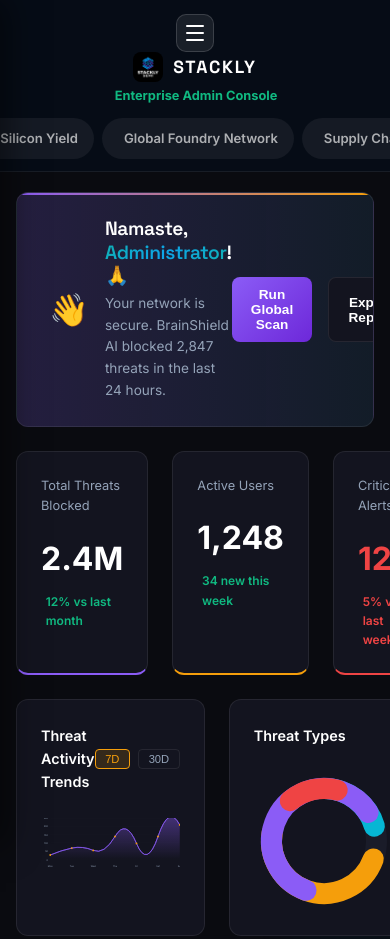
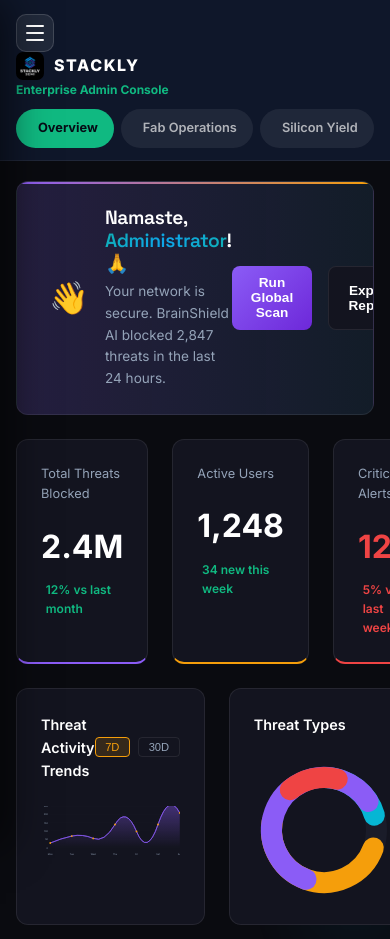
Before and after one commit to lingalamanasa/Semiconductor-Manifacturing, a plain HTML site: page dashboard-admin.html in a window 390 px wide. Shown: the top 939 px of the page. Drawn offline with Linux system fonts and the light colour scheme.

Commit message:
fix: completely rebuild mobile menubar CSS - single clean responsive block for both dashboards

```diff
--- a/css/dashboard-enterprise.css
+++ b/css/dashboard-enterprise.css
@@ -263,139 +263,35 @@
 ::-webkit-scrollbar-thumb { background: rgba(255,255,255,0.1); border-radius: 4px; }
 ::-webkit-scrollbar-thumb:hover { background: rgba(255,255,255,0.2); }
 
-/* ══════════════════════════════════════
-   MOBILE MENUBAR VISIBILITY
-══════════════════════════════════════ */
-@media (max-width: 900px) {
-  .db-mobile-bar {
-    display: flex !important;
-    flex-direction: column !important;
-    position: sticky;
-    top: 0;
-    z-index: 9999;
-  }
-  .sidebar {
-    display: none !important;
-  }
-  .dashboard-layout {
-    grid-template-columns: 1fr !important;
-  }
-  .dashboard-main {
-    padding: 20px 16px !important;
-  }
-}
-
-/* ═══════════════════════════════════════════
-   MOBILE MENUBAR  — Matches Supply Chain style
-═══════════════════════════════════════════ */
-.db-mobile-bar {
-    display: none;
-}
+/* ════════════════════════════════════════════════════════════
+   SEMICONDUCTOR DASHBOARD — CLEAN MOBILE MENUBAR
+════════════════════════════════════════════════════════════ */
+.mob-hamburger { display: none; }
+.mob-drawer { transform: translateX(-100%); }
+.mob-drawer-overlay { display: none; }
 
 @media (max-width: 900px) {
-    /* hide desktop sidebar */
+  /* Hide sidebar */
   .sidebar, .ent-sidebar { display: none !important; }
   .dashboard-layout, .ent-layout { display: block !important; }
   .dashboard-main, .ent-main { padding: 20px 16px !important; }
 
-    /* show mobile bar */
+  /* Show mobile bar */
   .db-mobile-bar {
-        display: block;
-        background: #060c16;
+    display: block !important;
+    background: #0F172A;
     border-bottom: 1px solid rgba(255,255,255,0.07);
     padding: 14px 16px 0;
     position: sticky;
     top: 0;
     z-index: 9999;
     width: 100%;
+    box-sizing: border-box;
   }
 
-    /* Logo row */
-    .db-mob-logo {
-        display: flex;
-        align-items: center;
-        gap: 10px;
-        text-decoration: none;
-        color: #fff;
-        font-weight: 800;
-        font-size: 1.1rem;
-        letter-spacing: 0.1em;
-        font-family: "Space Grotesk", sans-serif;
-        margin-bottom: 4px;
-    }
-    .db-mob-logo img {
-        width: 30px;
-        height: 30px;
-        border-radius: 8px;
-        object-fit: cover;
-    }
-
-    /* Subtitle */
-    .db-mob-subtitle {
-        font-size: 0.8rem;
-        color: #10b981;
-        font-weight: 700;
-        margin-bottom: 12px;
-        padding-left: 2px;
-    }
-
-    /* Scrollable pill nav */
-    .db-mob-nav {
-        display: flex;
-        flex-direction: row;
-        overflow-x: auto;
-        gap: 8px;
-        white-space: nowrap;
-        padding-bottom: 12px;
-        -webkit-overflow-scrolling: touch;
-        scrollbar-width: none;
-    }
-    .db-mob-nav::-webkit-scrollbar { display: none; }
-
-    /* Pill items */
-    .db-mob-item {
-        display: inline-flex;
-        align-items: center;
-        gap: 6px;
-        padding: 9px 16px;
-        border-radius: 100px;
-        font-size: 0.82rem;
-        font-weight: 600;
-        color: rgba(255,255,255,0.65);
-        background: rgba(255,255,255,0.06);
-        border: none;
-        text-decoration: none;
-        flex-shrink: 0;
-        transition: all 0.2s ease;
-    }
-    .db-mob-item:hover {
-        background: rgba(255,255,255,0.12);
-        color: #fff;
-    }
-    .db-mob-active {
-        background: #10b981 !important;
-        color: #060c16 !important;
-        font-weight: 700;
-    }
-    .db-mob-logout {
-        color: #ef4444 !important;
-        background: rgba(239,68,68,0.1) !important;
-        border: 1px solid rgba(239,68,68,0.35) !important;
-    }
-    .db-mob-logout:hover {
-        background: #ef4444 !important;
-        color: #fff !important;
-    }
-}
-
-/* ════════════════════════════════════════
-   HAMBURGER + DRAWER MENU (Mobile)
-════════════════════════════════════════ */
-.mob-hamburger { display: none; }
-
-@media (max-width: 900px) {
+  /* Hamburger */
   .mob-hamburger {
-    display: flex;
+    display: flex !important;
     flex-direction: column;
     justify-content: center;
     align-items: center;
@@ -411,20 +307,70 @@
   .mob-hamburger span {
     display: block;
     width: 18px; height: 2px;
-    background: #fff;
-    border-radius: 2px;
-    transition: all 0.25s;
+    background: #fff; border-radius: 2px;
   }
-  .mob-hamburger:hover { background: rgba(255,255,255,0.16); }
 
+  /* Logo row */
+  .db-mob-logo {
+    display: flex !important;
+    align-items: center;
+    gap: 10px;
+    text-decoration: none;
+    color: #fff;
+    font-weight: 800;
+    font-size: 1rem;
+    letter-spacing: 0.1em;
+  }
+  .db-mob-logo img { width: 28px; height: 28px; border-radius: 7px; object-fit: cover; }
+
+  /* Subtitle */
+  .db-mob-subtitle {
+    font-size: 0.75rem;
+    font-weight: 700;
+    color: #10B981;
+    margin-bottom: 10px;
+  }
+
+  /* Pills */
+  .db-mob-nav {
+    display: flex !important;
+    flex-direction: row;
+    overflow-x: auto;
+    gap: 7px;
+    white-space: nowrap;
+    padding-bottom: 12px;
+    -webkit-overflow-scrolling: touch;
+    scrollbar-width: none;
+  }
+  .db-mob-nav::-webkit-scrollbar { display: none; }
+  .db-mob-item {
+    display: inline-flex !important;
+    align-items: center;
+    gap: 6px;
+    padding: 8px 15px;
+    border-radius: 100px;
+    font-size: 0.8rem;
+    font-weight: 600;
+    color: rgba(255,255,255,0.65);
+    background: rgba(255,255,255,0.07);
+    text-decoration: none;
+    flex-shrink: 0;
+    transition: all 0.2s;
+    border: 1px solid transparent;
+  }
+  .db-mob-active { background: #10B981 !important; color: #060c16 !important; font-weight: 700; }
+  .db-mob-logout { color: #EF4444 !important; background: rgba(239,68,68,0.1) !important; border: 1px solid rgba(239,68,68,0.35) !important; }
+  .db-mob-logout:hover { background: #EF4444 !important; color: #fff !important; }
+
+  /* ── Drawer ── */
   .mob-drawer-overlay {
     display: none;
     position: fixed; inset: 0;
-    background: rgba(0,0,0,0.6);
+    background: rgba(0,0,0,0.65);
     z-index: 19998;
     backdrop-filter: blur(3px);
   }
-  .mob-drawer-overlay.open { display: block; }
+  .mob-drawer-overlay.open { display: block !important; }
 
   .mob-drawer {
     position: fixed;
@@ -435,10 +381,10 @@
     transform: translateX(-100%);
     transition: transform 0.32s cubic-bezier(0.4,0,0.2,1);
     display: flex; flex-direction: column;
-    box-shadow: 6px 0 32px rgba(0,0,0,0.5);
+    box-shadow: 6px 0 40px rgba(0,0,0,0.6);
     border-right: 1px solid rgba(255,255,255,0.06);
   }
-  .mob-drawer.open { transform: translateX(0); }
+  .mob-drawer.open { transform: translateX(0) !important; }
 
   .mob-drawer-header {
     display: flex; align-items: center;
@@ -461,13 +407,11 @@
     transition: all 0.2s;
   }
   .mob-drawer-close:hover { background: rgba(255,255,255,0.15); color:#fff; }
-
   .mob-drawer-sub {
     padding: 10px 20px 16px;
     font-size: 0.75rem; font-weight: 700;
     color: #10B981;
   }
-
   .mob-drawer-nav {
     flex: 1; display: flex; flex-direction: column;
     gap: 5px; padding: 0 14px; overflow-y: auto;
@@ -479,10 +423,8 @@
     color: rgba(255,255,255,0.65);
     text-decoration: none; transition: all 0.2s;
   }
-  .mob-drawer-item i { width: 18px; text-align: center; }
   .mob-drawer-item:hover { background: rgba(255,255,255,0.07); color: #fff; }
   .mob-drawer-active { background: rgba(16,185,129,0.12) !important; color: #10B981 !important; }
-
   .mob-drawer-footer {
     padding: 14px 14px 28px;
     border-top: 1px solid rgba(255,255,255,0.07);
--- a/css/style.css
+++ b/css/style.css
@@ -909,139 +909,35 @@
     100% { transform: translate(-30px, 40px) scale(0.95); }
 }
 
-/* ══════════════════════════════════════
-   MOBILE MENUBAR VISIBILITY
-══════════════════════════════════════ */
-@media (max-width: 900px) {
-  .db-mobile-bar {
-    display: flex !important;
-    flex-direction: column !important;
-    position: sticky;
-    top: 0;
-    z-index: 9999;
-  }
-  .sidebar {
-    display: none !important;
-  }
-  .dashboard-layout {
-    grid-template-columns: 1fr !important;
-  }
-  .dashboard-main {
-    padding: 20px 16px !important;
-  }
-}
-
-/* ═══════════════════════════════════════════
-   MOBILE MENUBAR  — Matches Supply Chain style
-═══════════════════════════════════════════ */
-.db-mobile-bar {
-    display: none;
-}
+/* ════════════════════════════════════════════════════════════
+   SEMICONDUCTOR DASHBOARD — CLEAN MOBILE MENUBAR
+════════════════════════════════════════════════════════════ */
+.mob-hamburger { display: none; }
+.mob-drawer { transform: translateX(-100%); }
+.mob-drawer-overlay { display: none; }
 
 @media (max-width: 900px) {
-    /* hide desktop sidebar */
+  /* Hide sidebar */
   .sidebar, .ent-sidebar { display: none !important; }
   .dashboard-layout, .ent-layout { display: block !important; }
   .dashboard-main, .ent-main { padding: 20px 16px !important; }
 
-    /* show mobile bar */
+  /* Show mobile bar */
   .db-mobile-bar {
-        display: block;
-        background: #060c16;
+    display: block !important;
+    background: #0F172A;
     border-bottom: 1px solid rgba(255,255,255,0.07);
     padding: 14px 16px 0;
     position: sticky;
     top: 0;
     z-index: 9999;
     width: 100%;
+    box-sizing: border-box;
   }
 
-    /* Logo row */
-    .db-mob-logo {
-        display: flex;
-        align-items: center;
-        gap: 10px;
-        text-decoration: none;
-        color: #fff;
-        font-weight: 800;
-        font-size: 1.1rem;
-        letter-spacing: 0.1em;
-        font-family: "Space Grotesk", sans-serif;
-        margin-bottom: 4px;
-    }
-    .db-mob-logo img {
-        width: 30px;
-        height: 30px;
-        border-radius: 8px;
-        object-fit: cover;
-    }
-
-    /* Subtitle */
-    .db-mob-subtitle {
-        font-size: 0.8rem;
-        color: #10b981;
-        font-weight: 700;
-        margin-bottom: 12px;
-        padding-left: 2px;
-    }
-
-    /* Scrollable pill nav */
-    .db-mob-nav {
-        display: flex;
-        flex-direction: row;
-        overflow-x: auto;
-        gap: 8px;
-        white-space: nowrap;
-        padding-bottom: 12px;
-        -webkit-overflow-scrolling: touch;
-        scrollbar-width: none;
-    }
-    .db-mob-nav::-webkit-scrollbar { display: none; }
-
-    /* Pill items */
-    .db-mob-item {
-        display: inline-flex;
-        align-items: center;
-        gap: 6px;
-        padding: 9px 16px;
-        border-radius: 100px;
-        font-size: 0.82rem;
-        font-weight: 600;
-        color: rgba(255,255,255,0.65);
-        background: rgba(255,255,255,0.06);
-        border: none;
-        text-decoration: none;
-        flex-shrink: 0;
-        transition: all 0.2s ease;
-    }
-    .db-mob-item:hover {
-        background: rgba(255,255,255,0.12);
-        color: #fff;
-    }
-    .db-mob-active {
-        background: #10b981 !important;
-        color: #060c16 !important;
-        font-weight: 700;
-    }
-    .db-mob-logout {
-        color: #ef4444 !important;
-        background: rgba(239,68,68,0.1) !important;
-        border: 1px solid rgba(239,68,68,0.35) !important;
-    }
-    .db-mob-logout:hover {
-        background: #ef4444 !important;
-        color: #fff !important;
-    }
-}
-
-/* ════════════════════════════════════════
-   HAMBURGER + DRAWER MENU (Mobile)
-════════════════════════════════════════ */
-.mob-hamburger { display: none; }
-
-@media (max-width: 900px) {
+  /* Hamburger */
   .mob-hamburger {
-    display: flex;
+    display: flex !important;
     flex-direction: column;
     justify-content: center;
     align-items: center;
@@ -1057,20 +953,70 @@
   .mob-hamburger span {
     display: block;
     width: 18px; height: 2px;
-    background: #fff;
-    border-radius: 2px;
-    transition: all 0.25s;
+    background: #fff; border-radius: 2px;
   }
-  .mob-hamburger:hover { background: rgba(255,255,255,0.16); }
 
+  /* Logo row */
+  .db-mob-logo {
+    display: flex !important;
+    align-items: center;
+    gap: 10px;
+    text-decoration: none;
+    color: #fff;
+    font-weight: 800;
+    font-size: 1rem;
+    letter-spacing: 0.1em;
+  }
+  .db-mob-logo img { width: 28px; height: 28px; border-radius: 7px; object-fit: cover; }
+
+  /* Subtitle */
+  .db-mob-subtitle {
+    font-size: 0.75rem;
+    font-weight: 700;
+    color: #10B981;
+    margin-bottom: 10px;
+  }
+
+  /* Pills */
+  .db-mob-nav {
+    display: flex !important;
+    flex-direction: row;
+    overflow-x: auto;
+    gap: 7px;
+    white-space: nowrap;
+    padding-bottom: 12px;
+    -webkit-overflow-scrolling: touch;
+    scrollbar-width: none;
+  }
+  .db-mob-nav::-webkit-scrollbar { display: none; }
+  .db-mob-item {
+    display: inline-flex !important;
+    align-items: center;
+    gap: 6px;
+    padding: 8px 15px;
+    border-radius: 100px;
+    font-size: 0.8rem;
+    font-weight: 600;
+    color: rgba(255,255,255,0.65);
+    background: rgba(255,255,255,0.07);
+    text-decoration: none;
+    flex-shrink: 0;
+    transition: all 0.2s;
+    border: 1px solid transparent;
+  }
+  .db-mob-active { background: #10B981 !important; color: #060c16 !important; font-weight: 700; }
+  .db-mob-logout { color: #EF4444 !important; background: rgba(239,68,68,0.1) !important; border: 1px solid rgba(239,68,68,0.35) !important; }
+  .db-mob-logout:hover { background: #EF4444 !important; color: #fff !important; }
+
+  /* ── Drawer ── */
   .mob-drawer-overlay {
     display: none;
     position: fixed; inset: 0;
-    background: rgba(0,0,0,0.6);
+    background: rgba(0,0,0,0.65);
     z-index: 19998;
     backdrop-filter: blur(3px);
   }
-  .mob-drawer-overlay.open { display: block; }
+  .mob-drawer-overlay.open { display: block !important; }
 
   .mob-drawer {
     position: fixed;
@@ -1081,10 +1027,10 @@
     transform: translateX(-100%);
     transition: transform 0.32s cubic-bezier(0.4,0,0.2,1);
     display: flex; flex-direction: column;
-    box-shadow: 6px 0 32px rgba(0,0,0,0.5);
+    box-shadow: 6px 0 40px rgba(0,0,0,0.6);
     border-right: 1px solid rgba(255,255,255,0.06);
   }
-  .mob-drawer.open { transform: translateX(0); }
+  .mob-drawer.open { transform: translateX(0) !important; }
 
   .mob-drawer-header {
     display: flex; align-items: center;
@@ -1107,13 +1053,11 @@
     transition: all 0.2s;
   }
   .mob-drawer-close:hover { background: rgba(255,255,255,0.15); color:#fff; }
-
   .mob-drawer-sub {
     padding: 10px 20px 16px;
     font-size: 0.75rem; font-weight: 700;
     color: #10B981;
   }
-
   .mob-drawer-nav {
     flex: 1; display: flex; flex-direction: column;
     gap: 5px; padding: 0 14px; overflow-y: auto;
@@ -1125,10 +1069,8 @@
     color: rgba(255,255,255,0.65);
     text-decoration: none; transition: all 0.2s;
   }
-  .mob-drawer-item i { width: 18px; text-align: center; }
   .mob-drawer-item:hover { background: rgba(255,255,255,0.07); color: #fff; }
   .mob-drawer-active { background: rgba(16,185,129,0.12) !important; color: #10B981 !important; }
-
   .mob-drawer-footer {
     padding: 14px 14px 28px;
     border-top: 1px solid rgba(255,255,255,0.07);
```
Lines whose indentation alone changed are shown as unchanged.
